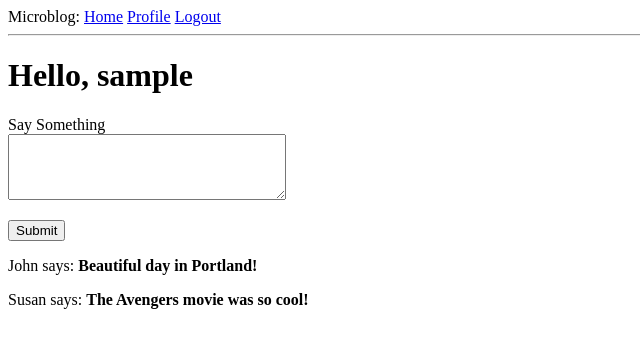
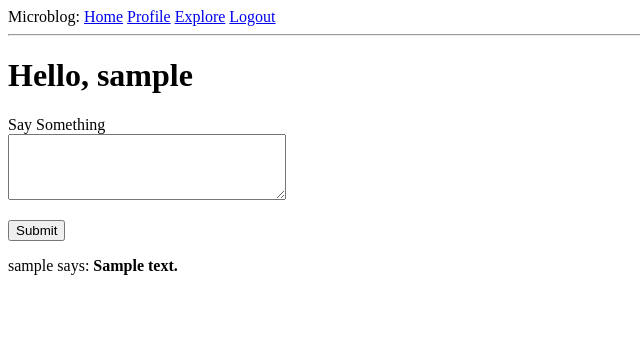
Before and after one commit to onlyphantom/microblog, a Flask app: page / in a window 1280 px wide. Shown: the top 348 px of the page, without its empty margins (0-640 px from the left). Run offline with Flask 2, Linux system fonts and the light colour scheme; a user stored in the database is signed in; tables that the repository leaves empty hold one stand-in row (values such as "Sample post").

Commit message:
Added explore page

```diff
--- a/app/routes.py
+++ b/app/routes.py
@@ -27,16 +27,7 @@ def index():
         db.session.commit()
         flash('Your post is now live!')
         return redirect(url_for('index'))
-    posts = [
-        {
-            'author': {'username': 'John'},
-            'body': 'Beautiful day in Portland!'
-        },
-        {
-            'author': {'username': 'Susan'},
-            'body': 'The Avengers movie was so cool!'
-        }
-    ]
+    posts = current_user.followed_posts().all()
     return render_template('index.html', title='Home', form=form, posts=posts)
 
 
@@ -141,3 +132,10 @@ def unfollow(username):
     db.session.commit()
     flash('You have unfollowed {}.'.format(username))
     return redirect(url_for('user', username=username))
+
+
+@app.route('/explore')
+@login_required
+def explore():
+    posts = Post.query.order_by(Post.timestamp.desc()).all()
+    return render_template('index.html', title='Explore', posts=posts)
--- a/app/templates/base.html
+++ b/app/templates/base.html
@@ -1,5 +1,6 @@
 <!DOCTYPE html>
 <html>
+
 <head>
     <meta charset="utf-8" />
     <meta http-equiv="X-UA-Compatible" content="IE=edge">
@@ -9,6 +10,7 @@
     <title>Welcome to Microblog!</title>
     {% endif %}
 </head>
+
 <body>
     <div>Microblog:
         <a href="{{ url_for('index') }}">Home</a>
@@ -16,6 +18,7 @@
         <a href="{{ url_for('login') }}">Login</a>
         {% else %}
         <a href="{{ url_for('user', username=current_user.username) }}">Profile</a>
+        <a href="{{ url_for('explore')}}">Explore</a>
         <a href="{{ url_for('logout') }}">Logout</a>
         {% endif %}
     </div>
@@ -33,4 +36,5 @@
     {% block content %}
     {% endblock %}
 </body>
+
 </html>
--- a/app/templates/index.html
+++ b/app/templates/index.html
@@ -2,7 +2,7 @@
 
 {% block content %}
 <h1>Hello, {{ current_user.username }}</h1>
-
+{% if form %}
 <form action="" method="post">
     {{ form.hidden_tag() }}
     <p>
@@ -14,6 +14,7 @@
     </p>
     <p>{{ form.submit() }}</p>
 </form>
+{% endif %}
 
 {% for post in posts %}
 <div>
```
Lines whose indentation alone changed are shown as unchanged.
